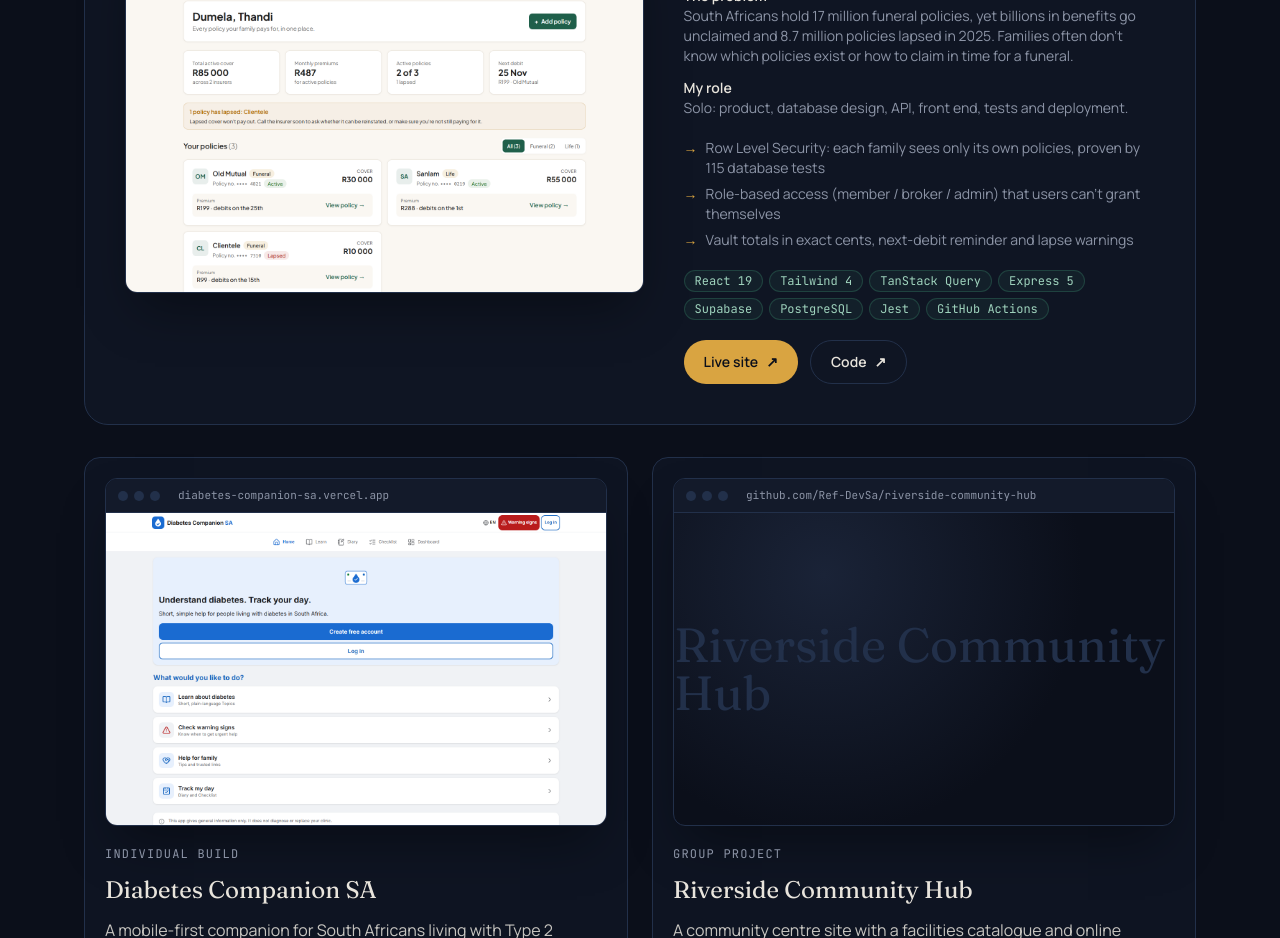
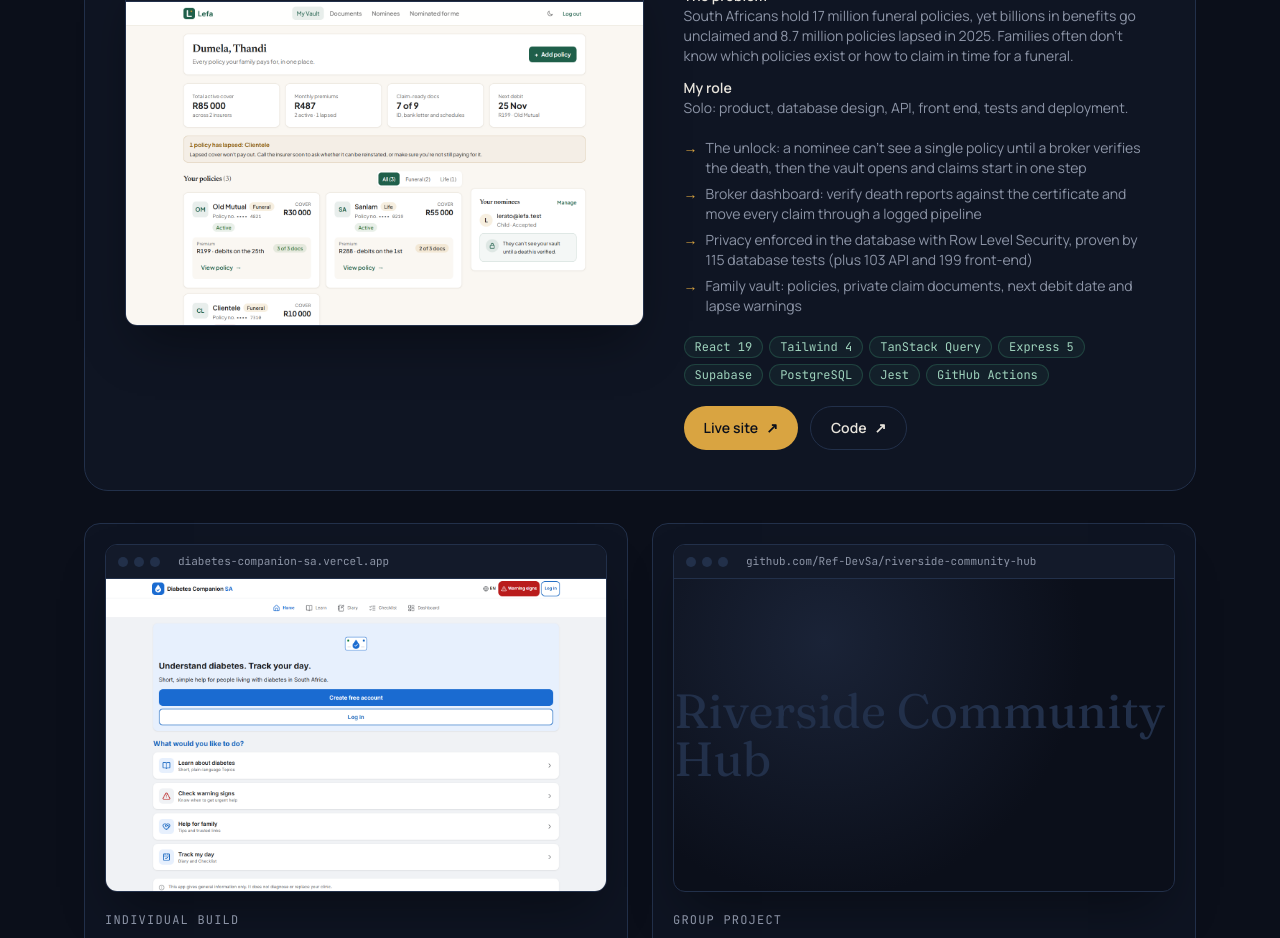
Before and after one commit to Ref-DevSa/portfolio, a React (Vite) app: page / in a window 1280 px wide. Shown: the part 1160-2098 px from the top of the page. Built offline with nearby package versions, Linux system fonts and the light colour scheme.

Commit message:
content: current Lefa screenshot and highlights
Co-Authored-By: Claude Opus 5.5 <noreply@anthropic.com>

```diff
--- a/src/data/content.js
+++ b/src/data/content.js
@@ -35,9 +35,10 @@ export const projects = [
       'South Africans hold 17 million funeral policies, yet billions in benefits go unclaimed and 8.7 million policies lapsed in 2025. Families often don’t know which policies exist or how to claim in time for a funeral.',
     role: 'Solo: product, database design, API, front end, tests and deployment.',
     highlights: [
-      'Row Level Security: each family sees only its own policies, proven by 115 database tests',
-      'Role-based access (member / broker / admin) that users can’t grant themselves',
-      'Vault totals in exact cents, next-debit reminder and lapse warnings',
+      'The unlock: a nominee can’t see a single policy until a broker verifies the death, then the vault opens and claims start in one step',
+      'Broker dashboard: verify death reports against the certificate and move every claim through a logged pipeline',
+      'Privacy enforced in the database with Row Level Security, proven by 115 database tests (plus 103 API and 199 front-end)',
+      'Family vault: policies, private claim documents, next debit date and lapse warnings',
     ],
     stack: ['React 19', 'Tailwind 4', 'TanStack Query', 'Express 5', 'Supabase', 'PostgreSQL', 'Jest', 'GitHub Actions'],
     live: 'https://lefa-nine.vercel.app',
```
Also changed, not shown: public/projects/lefa.png.
